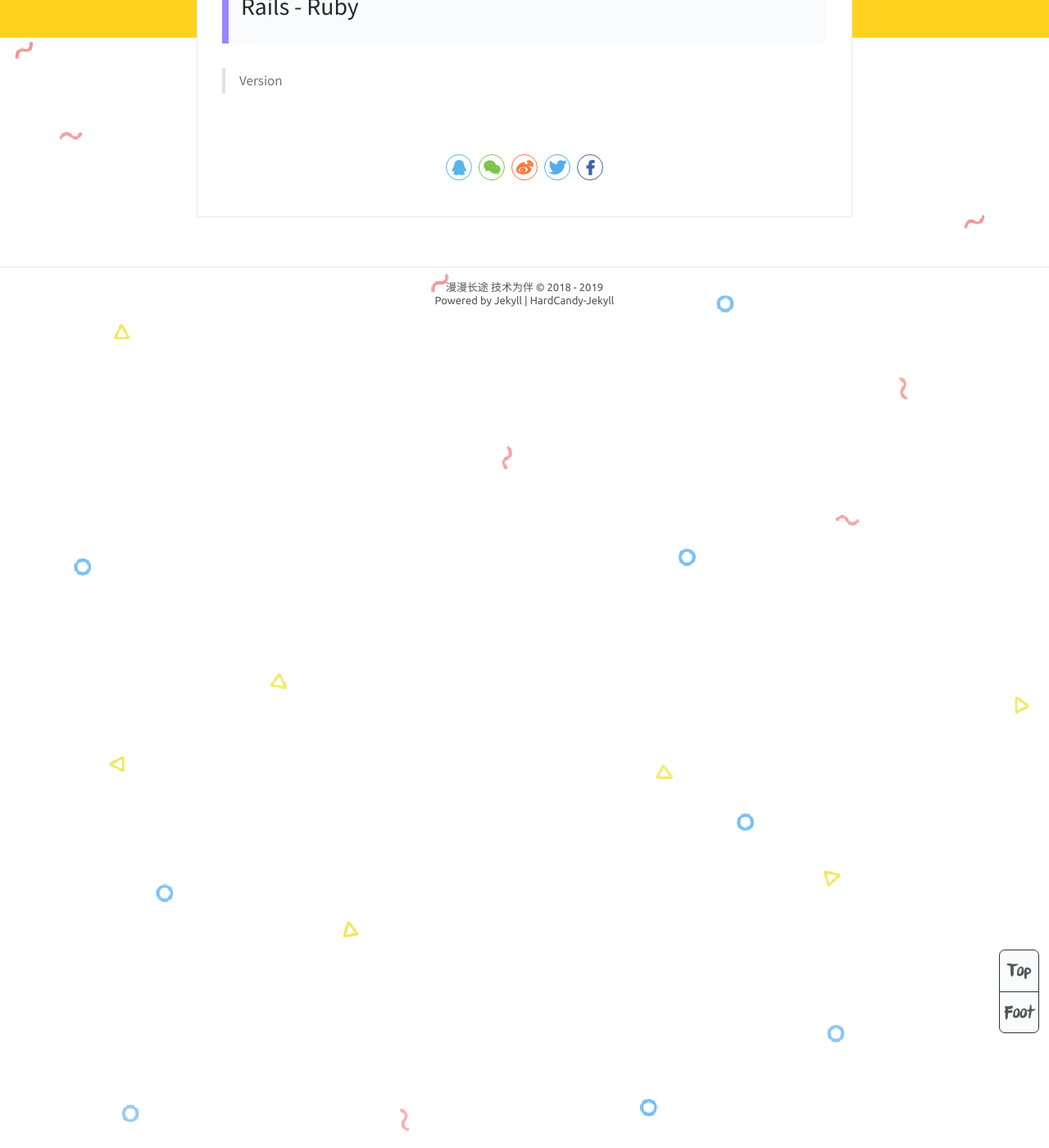
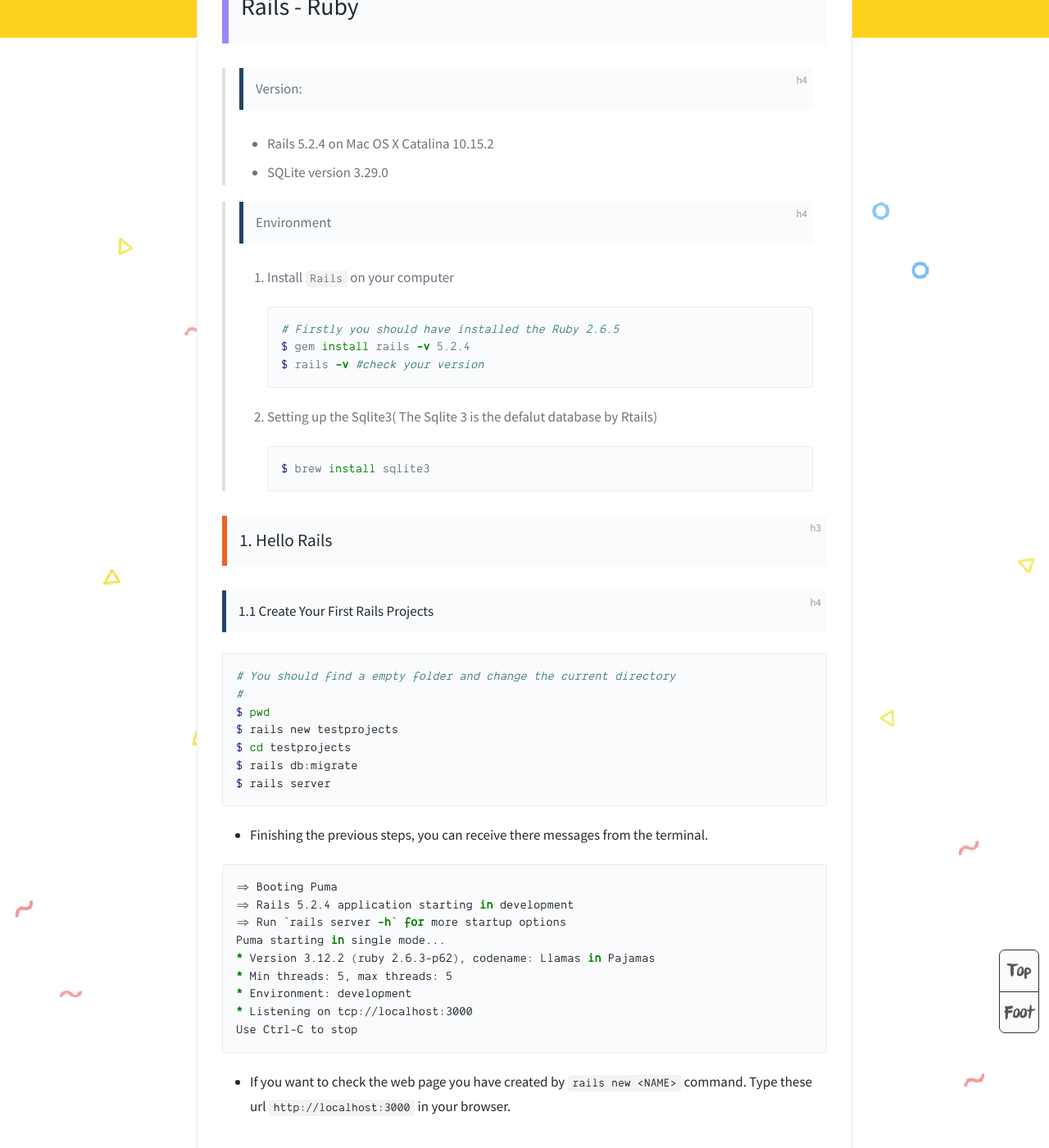
Before and after one commit to DoHerasYang/DoHerasYang.github.io, a Jekyll site: the page built from _posts/2019-12-16-Ruby-Rails.md, in a window 1280 px wide and 1400 px high, scrolled down 579 px. Shown: the whole window at 82% size. Built offline with Jekyll 4.4.1, drawn with Linux system fonts in a browser that asks for light colours; comment, search, counter and statistics services are not loaded; some of the changed text lies outside the part shown.

Commit message:
Ruby Rails - First Exploration

````diff
--- a/_posts/2019-12-16-Ruby-Rails.md
+++ b/_posts/2019-12-16-Ruby-Rails.md
@@ -1,6 +1,6 @@
 ---
 layout: post
-title: 'Ruby Rails'
+title: 'Ruby Rails - First Exploration'
 date: 2019-12-16
 author: DoHerasYang
 color: rgb(255,210,32)
@@ -11,4 +11,59 @@ tags: Ruby-Rails
 
 # Rails - Ruby
 
-> Version
+> #### Version:
+>
+> + Rails 5.2.4 on Mac OS X Catalina 10.15.2
+> + SQLite version 3.29.0
+
+> #### Environment
+>
+> 1. Install `Rails` on your computer
+>
+>    ```shell
+>    # Firstly you should have installed the Ruby 2.6.5
+>    $ gem install rails -v 5.2.4
+>    $ rails -v #check your version
+>    ```
+>
+> 2. Setting up the Sqlite3( The Sqlite 3 is the defalut database by Rtails)
+>
+>    ```shell
+>    $ brew install sqlite3
+>    ```
+
+### 1. Hello Rails
+
+#### 1.1  Create Your First Rails Projects
+
+```shell
+# You should find a empty folder and change the current directory
+#
+$ pwd
+$ rails new testprojects
+$ cd testprojects
+$ rails db:migrate
+$ rails server
+```
+
++ Finishing the previous steps, you can receive there messages from the terminal.
+
+```shell
+=> Booting Puma
+=> Rails 5.2.4 application starting in development
+=> Run `rails server -h` for more startup options
+Puma starting in single mode...
+* Version 3.12.2 (ruby 2.6.3-p62), codename: Llamas in Pajamas
+* Min threads: 5, max threads: 5
+* Environment: development
+* Listening on tcp://localhost:3000
+Use Ctrl-C to stop
+```
+
++ If you want to check the web page you have created by `rails new <NAME>` command. Type these url `http://localhost:3000` in your browser.
+
+![helloRails](/Pictures/Blog Pictures/helloRails.png)
+
+#### 1.2  Pages
+
++ It's very easy to build the static pages by youself. The only one you have to konw is the location where the static pages store is `/public` folder.
````
Also changed, not shown: Pictures/Blog Pictures/helloRails.png (added), 2 other files.
